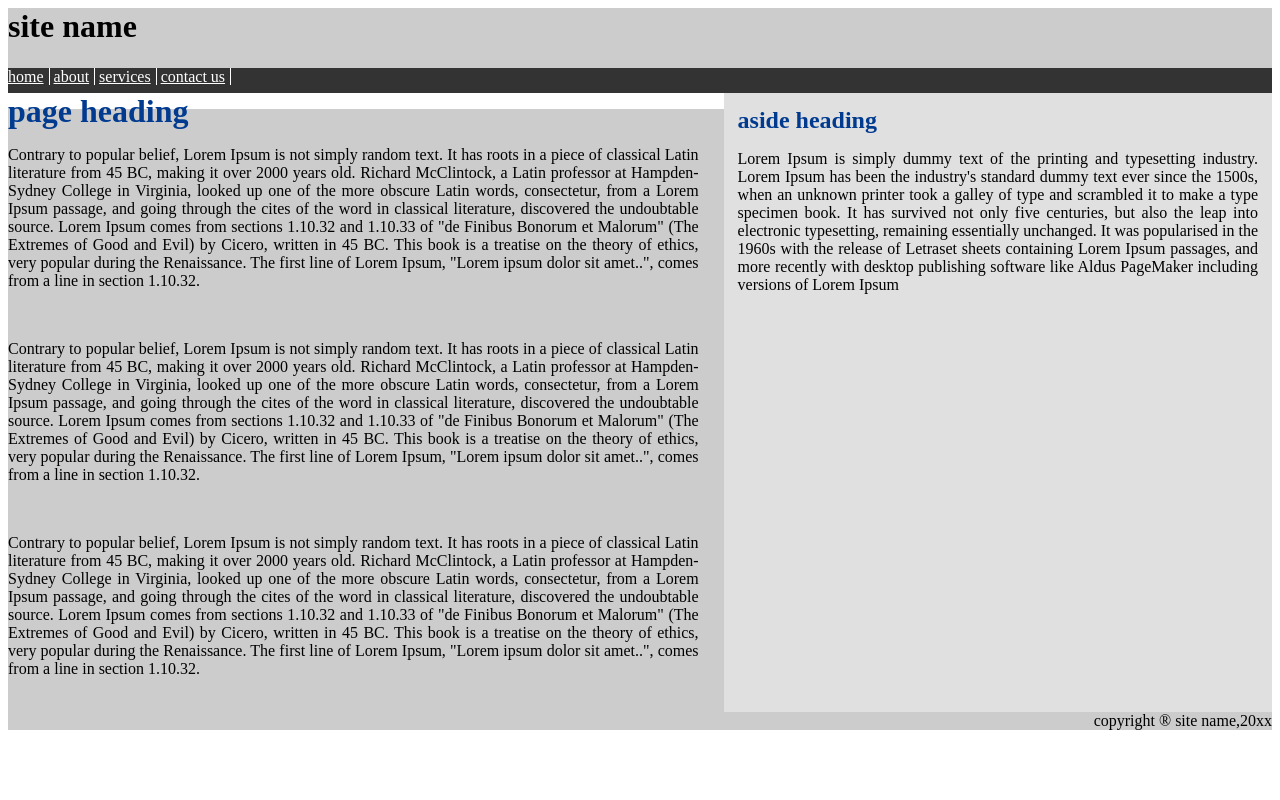
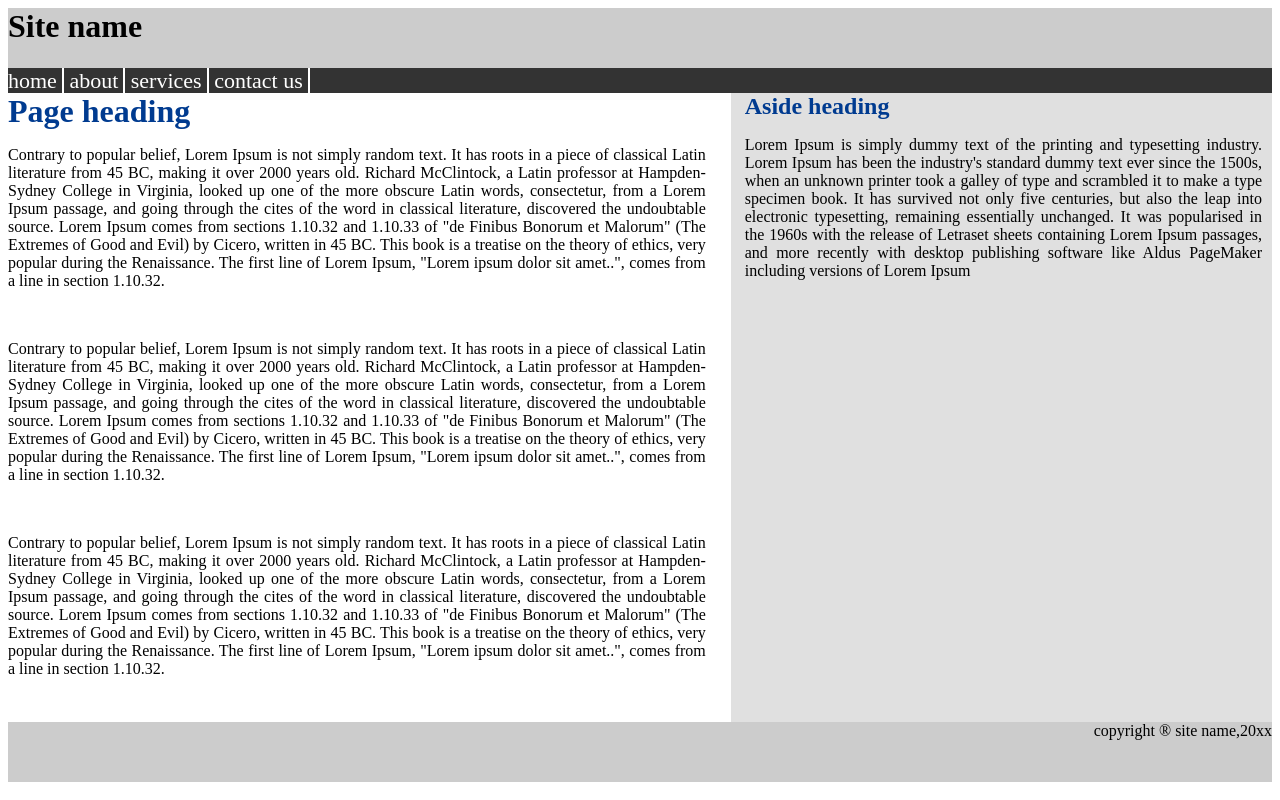
Before and after one commit to archit1601/form2, a plain HTML site: page index.html in a window 1280 px wide. Drawn offline with Linux system fonts and the light colour scheme.

Commit message:
modified2

```diff
--- a/index.html
+++ b/index.html
@@ -16,55 +16,66 @@
         background-color: #cccccc;
         height: 60px;
     }
-ul {
+.bar{
     list-style-type:none;
     background-color: #333;
     margin:0;
     padding:0;
     height: 25px;
     text-size-adjust: 25px;
-
+    font-size: 22px;
 }
 li{
     display: inline;
 border-right: #cccccc;
+}
 
+a:hover{
+    background-color:#008c22;
 }
+
 .main{
     display:flex;
-    float:left;
     text-align:justify;
 
 }
 .side{
     background-color:#e0e0e0;
-    padding: 14px;
+    padding-left: 14px;
 
 }
 .content{
     margin-right: 25px;
     text-align: justify;
-    margin-bottom: ;
+    margin-bottom: 10px;
 }
 h1,h2 {
 margin: 0px;
 }
 a:link{
     color: white;
-    border-right:1px solid white;
+    border-right:2px solid white;
 padding-right: 5px;
+
 }
 .below{
     text-align: right;
     background-color: #cccccc;
+    height: 60px;
+    margin-top: 0px;
 }
+a{
+    text-decoration: none;
+    color:white;
+}
+
 </style>
 <body>
     <div class="master">
 <!-- main tag -->
 
 <div class="top">
-    <h1>site name</h1>
+    <h1>Site name</h1>
 </div>
 <div >
     <ul class="bar">
@@ -74,10 +85,10 @@ padding-right: 5px;
         <li><a href="#">contact us</a></li>
     </ul>
     <!-- below tag is main content tag -->
-</div>
+ </div>
 <div class="main">
 <div class="content">
-<h1 style="color:#003b90">page heading</h1>
+<h1 style="color:#003b90;">Page heading</h1>
 <p>Contrary to popular belief, Lorem Ipsum is not simply random text. It has roots in a piece of classical Latin literature from 45 BC, making it over 2000 years old. Richard McClintock, a Latin professor at Hampden-Sydney College in Virginia, looked up one of the more obscure Latin words, consectetur, from a Lorem Ipsum passage, and going through the cites of the word in classical literature, discovered the undoubtable source. Lorem Ipsum comes from sections 1.10.32 and 1.10.33 of "de Finibus Bonorum et Malorum" (The Extremes of Good and Evil) by Cicero, written in 45 BC. This book is a treatise on the theory of ethics, very popular during the Renaissance. The first line of Lorem Ipsum, "Lorem ipsum dolor sit amet..", comes from a line in section 1.10.32.</p><br>
 
 <p>Contrary to popular belief, Lorem Ipsum is not simply random text. It has roots in a piece of classical Latin literature from 45 BC, making it over 2000 years old. Richard McClintock, a Latin professor at Hampden-Sydney College in Virginia, looked up one of the more obscure Latin words, consectetur, from a Lorem Ipsum passage, and going through the cites of the word in classical literature, discovered the undoubtable source. Lorem Ipsum comes from sections 1.10.32 and 1.10.33 of "de Finibus Bonorum et Malorum" (The Extremes of Good and Evil) by Cicero, written in 45 BC. This book is a treatise on the theory of ethics, very popular during the Renaissance. The first line of Lorem Ipsum, "Lorem ipsum dolor sit amet..", comes from a line in section 1.10.32.</p><br>
@@ -86,13 +97,13 @@ padding-right: 5px;
 </div>
 
 <div class="side">
-<h2 style="color:#003b90">aside heading</h2>
-<p>Lorem Ipsum is simply dummy text of the printing and typesetting industry. Lorem Ipsum has been the industry's standard dummy text ever since the 1500s, when an unknown printer took a galley of type and scrambled it to make a type specimen book. It has survived not only five centuries, but also the leap into electronic typesetting, remaining essentially unchanged. It was popularised in the 1960s with the release of Letraset sheets containing Lorem Ipsum passages, and more recently with desktop publishing software like Aldus PageMaker including versions of Lorem Ipsum</p>
+<h2 style="color:#003b90;" >Aside heading</h2>
+<p style="margin-right:10px;">Lorem Ipsum is simply dummy text of the printing and typesetting industry. Lorem Ipsum has been the industry's standard dummy text ever since the 1500s, when an unknown printer took a galley of type and scrambled it to make a type specimen book. It has survived not only five centuries, but also the leap into electronic typesetting, remaining essentially unchanged. It was popularised in the 1960s with the release of Letraset sheets containing Lorem Ipsum passages, and more recently with desktop publishing software like Aldus PageMaker including versions of Lorem Ipsum</p>
 </div>
 </div>
 
 <div class="below">
-    <p>copyright &#174; site name,20xx</p>
+    <p style="margin:0px">copyright &#174; site name,20xx</p>
     </div>
 </div>
 
```
